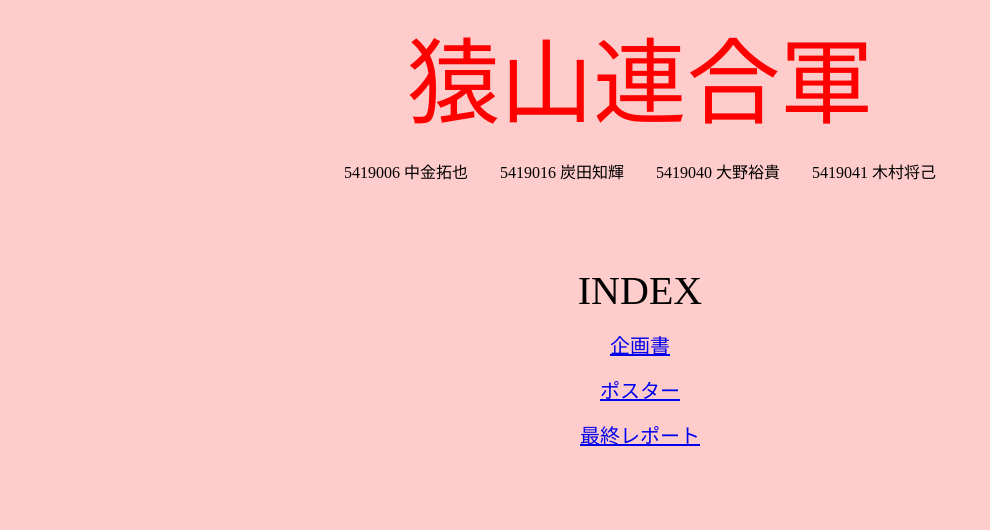
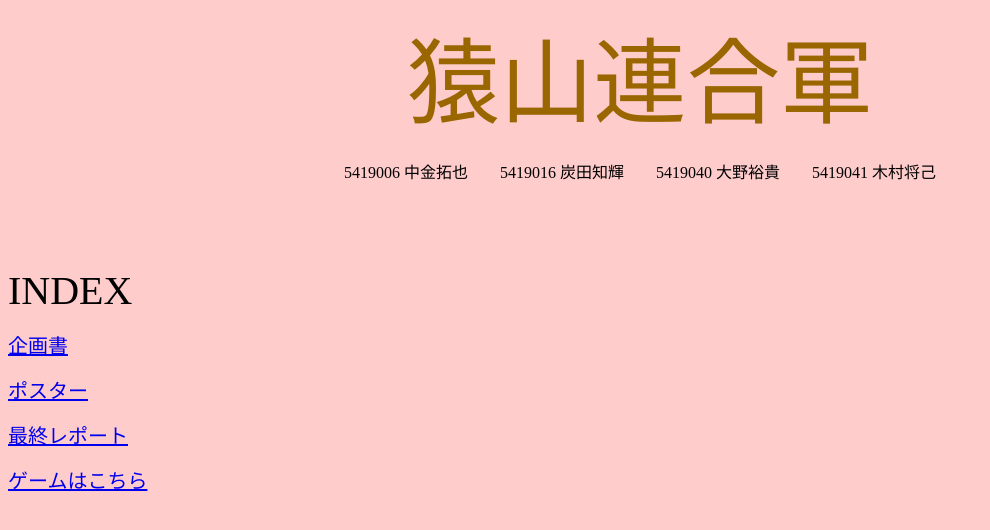
Before and after one commit to monchicchi08/saruyama, a plain HTML site: page index.html in a window 1280 px wide. Shown: the whole page, without its empty margins (0-990 px from the left). Drawn offline with Linux system fonts and the light colour scheme.

Commit message:
Update index.html

```diff
--- a/index.html
+++ b/index.html
@@ -1,9 +1,10 @@
 <body style="background-color:#FFCCCC;">
-<p style="text-align: center;"><span style="font-size: 70pt; color: #ff0000;">猿山連合軍</p>
+<p style="text-align: center;"><span style="font-size: 70pt; color: #996600;">猿山連合軍</p>
 <p style="text-align: center;">5419006 中金拓也　　5419016 炭田知輝　　5419040 大野裕貴　　5419041 木村将己</P>
 <p style="text-align: center;"> </p>
 <p style="text-align: center;"> </p>
-<p style="text-align: center;"><span style="font-size: 30pt;">INDEX</p>
-<p style="text-align: center;"><span style="font-size: 15pt;"><a href="https://drive.google.com/file/d/1Ina13PdxmyTs-2GAVDTxcUQWaHR11eTa/view?usp=sharing">企画書</a></p>
-<p style="text-align: center;"><span style="font-size: 15pt;"><a href="https://drive.google.com/file/d/1Ina13PdxmyTs-2GAVDTxcUQWaHR11eTa/view?usp=sharing">ポスター</a></p>
-<p style="text-align: center;"><span style="font-size: 15pt;"><a href="https://drive.google.com/file/d/1Ina13PdxmyTs-2GAVDTxcUQWaHR11eTa/view?usp=sharing">最終レポート</a></p>
+<p style="text-align:"><span style="font-size: 30pt;">INDEX</p>
+<p style="text-align:"><span style="font-size: 15pt;"><a href="https://drive.google.com/file/d/1Ina13PdxmyTs-2GAVDTxcUQWaHR11eTa/view?usp=sharing">企画書</a></p>
+<p style="text-align:"><span style="font-size: 15pt;"><a href="https://drive.google.com/file/d/1Ina13PdxmyTs-2GAVDTxcUQWaHR11eTa/view?usp=sharing">ポスター</a></p>
+<p style="text-align:"><span style="font-size: 15pt;"><a href="https://drive.google.com/file/d/1Ina13PdxmyTs-2GAVDTxcUQWaHR11eTa/view?usp=sharing">最終レポート</a></p>
+<p style="text-align:"><span style="font-size: 15pt;"><a href="https://github.com/tomo47/DEJITARUKO">ゲームはこちら</a></p>
```
